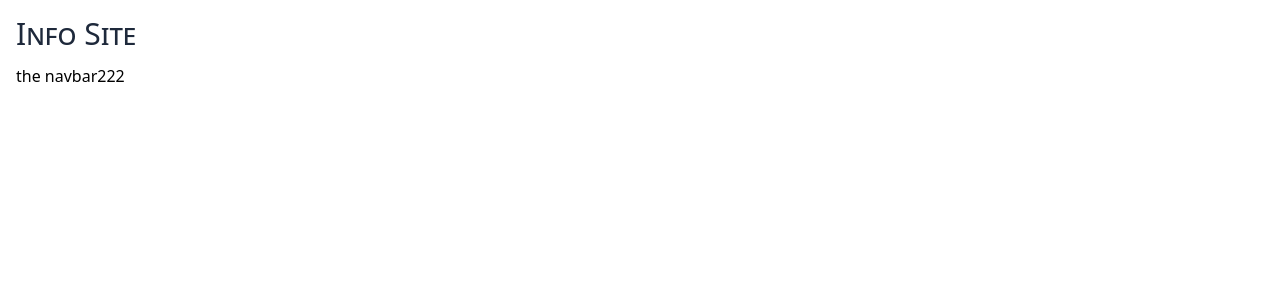
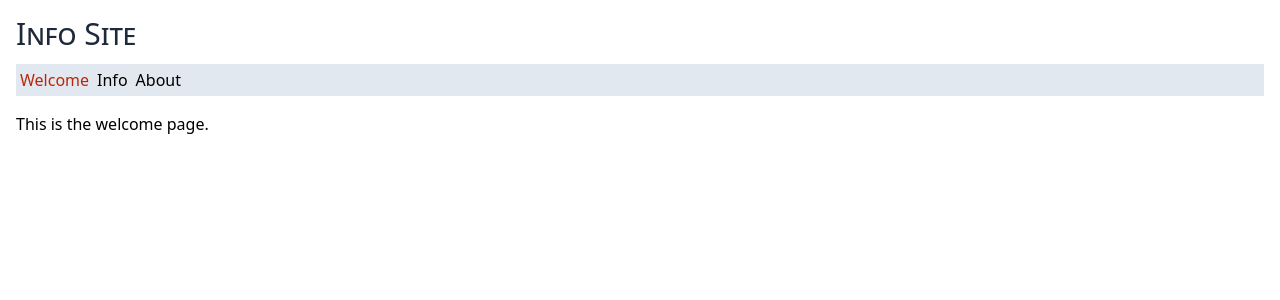
Before and after one commit to edwardtanguay/vite-react-menu-base, a React (Vite) app: page / in a window 1280 px wide. Shown: the top 300 px of the page. Built offline with nearby package versions, Linux system fonts and the light colour scheme.

Commit message:
welcome-info

```diff
--- a/src/App.tsx
+++ b/src/App.tsx
@@ -5,7 +5,9 @@ function App() {
 	return (
 		<>
 			<Header />
-			<Outlet />
+			<main className="py-4">
+				<Outlet />
+			</main>
 		</>
 	);
 }
--- a/src/components/Nav.tsx
+++ b/src/components/Nav.tsx
@@ -1,3 +1,11 @@
+import { NavLink } from "react-router-dom";
+
 export const Nav = () => {
-	return <nav>the navbar222</nav>;
+	return <nav>
+		<ul className="flex gap-2 bg-slate-200 p-1 content">
+			<li><NavLink to="/">Welcome</NavLink></li>
+			<li><NavLink to="/info">Info</NavLink></li>
+			<li>About</li>
+		</ul>
+	</nav>;
 };
--- a/src/index.scss
+++ b/src/index.scss
@@ -7,3 +7,7 @@
 		font-variant: small-caps;
 	}
 }
+
+a.active {
+	color: rgb(184, 40, 8);
+}
--- a/src/main.tsx
+++ b/src/main.tsx
@@ -11,7 +11,7 @@ const router = createBrowserRouter([
 		element: <App />,
 		children: [
 			{
-				path: 'welcome',
+				path: '/',
 				element: <Welcome />,
 			},
 			{
--- a/src/pages/Info.tsx
+++ b/src/pages/Info.tsx
@@ -1,5 +1,5 @@
 export const Info = () => {
 	return (
-		<p>this is the info page</p>
+		<p>This is the info page.</p>
 	)
 }
--- a/src/pages/Welcome.tsx
+++ b/src/pages/Welcome.tsx
@@ -1,5 +1,5 @@
 export const Welcome = () => {
 	return (
-		<p>this is the welcome page</p>
+		<p>This is the welcome page.</p>
 	)
 }
```
